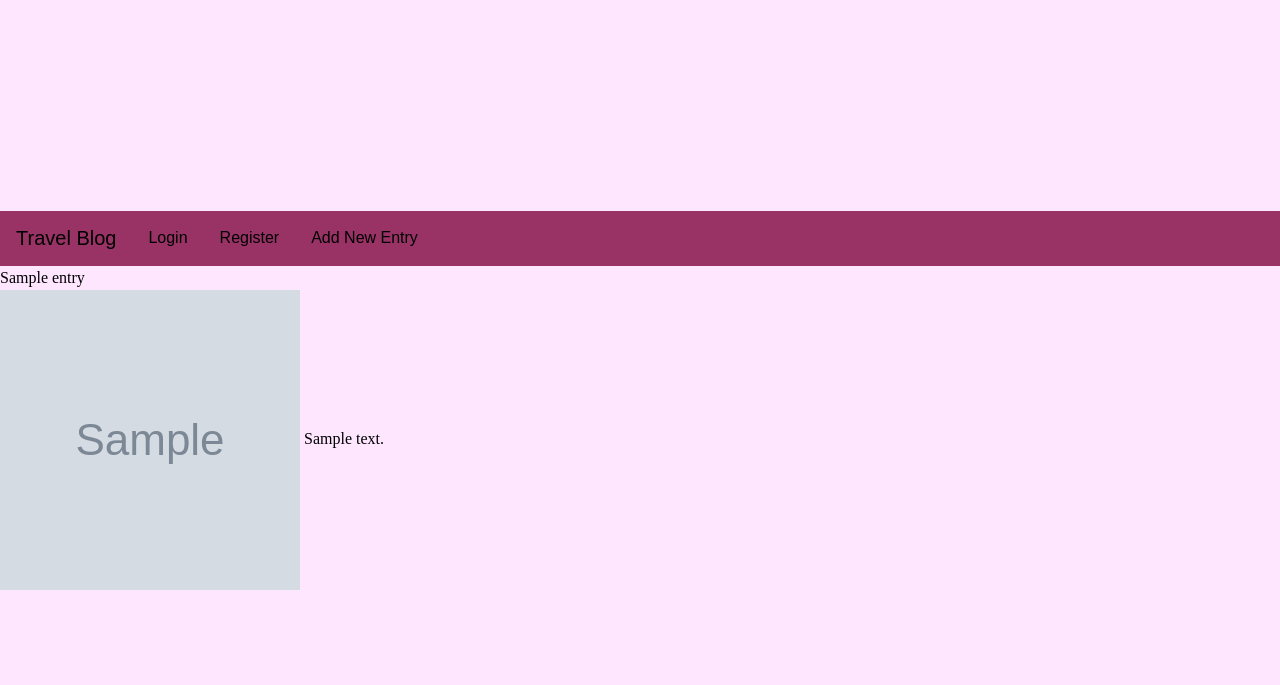
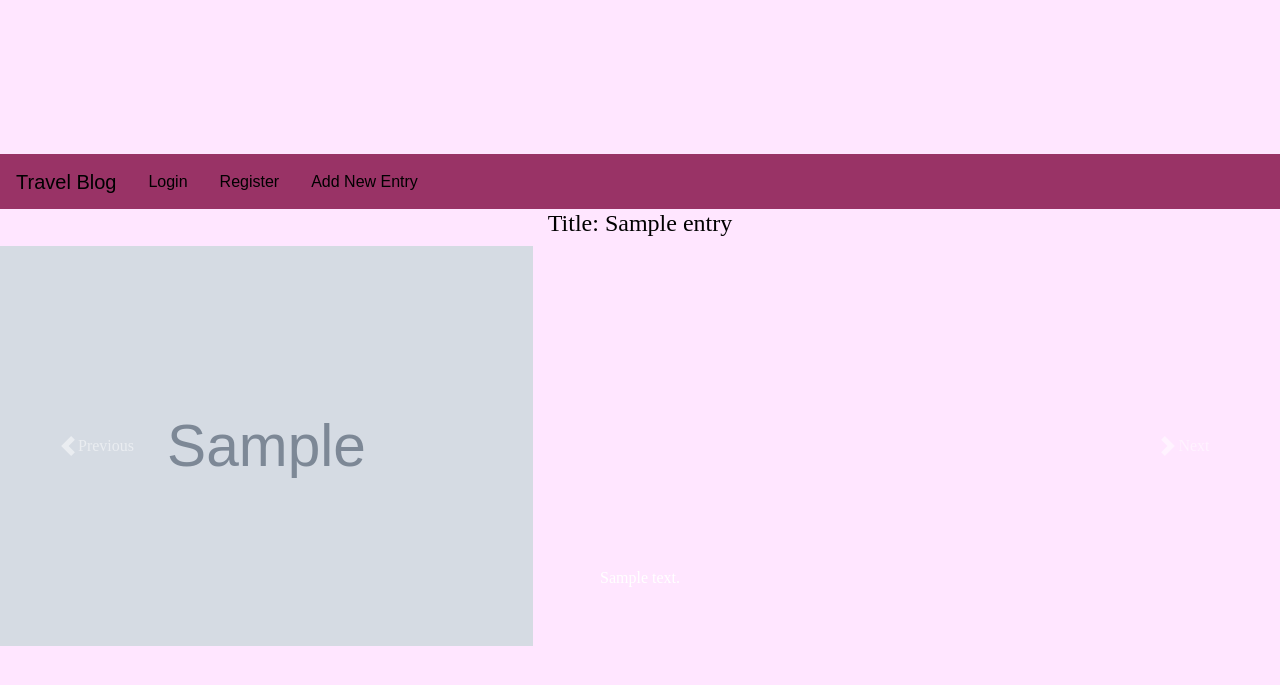
Before and after one commit to FablihaHossain/travel_blog, a Django app: page /viewEntry/1/ in a window 1280 px wide. Shown: the top 685 px of the page. Run offline with Django 3.2, Linux system fonts and the light colour scheme; tables that the repository leaves empty hold one stand-in row (values such as "Sample post"); grey boxes marked "Sample" are stand-in pictures; some libraries are stand-ins or nearby versions.

```diff
--- a/travelBlog/travelEntries/templates/viewEntry.html
+++ b/travelBlog/travelEntries/templates/viewEntry.html
@@ -5,20 +5,34 @@
 </head>
 {% block content %}
 <body class = "body-html body-size">
-	{{entry.title}}
-		{% for x in entry.descriptions %}
-			<br>{{x}}
+	<h4 class = "text-center"> Title: {{entry.title}} </h4>
+	<div id="carouselExampleCaptions" class="carousel slide" data-bs-ride="carousel">
+	  <div class="carousel-inner">
+  	{% for image in images %}
+	  	{% if forloop.first %}
+	    	<div class="carousel-item active" >
+	    {% else %}
+	    	<div class="carousel-item" >
+	    {% endif %}
+
+	      <img src="{{image.image.url}}" class="d-block" alt="..." height="400px">
+	      <div class="carousel-caption d-md-block">
+	        <p>{{image.description}}</p>
+	      </div>
+    </div>
 		{% endfor %}
-		{{entry.description}}
-		<br>
-		{% for image in images %}
-			{% if image.entry.id == entry.id %}
-				<img src="{{image.image.url}}" height="300" width="300">
-				{{image.description}}
-				<br>
-			{% endif %}
-		{% endfor %}
-
+  </div>
+  <a class="carousel-control-prev" href="#carouselExampleCaptions" role="button" data-bs-slide="prev">
+    <span class="carousel-control-prev-icon" aria-hidden="true"></span>
+    <span class="visually-hidden">Previous</span>
+  </a>
+  <a class="carousel-control-next" href="#carouselExampleCaptions" role="button" data-bs-slide="next">
+    <span class="carousel-control-next-icon" aria-hidden="true"></span>
+    <span class="visually-hidden">Next</span>
+  </a>
+</div>
 </body>
 {% endblock content %}
 </html>
+
+<!-- Credit to: https://stackoverflow.com/questions/27219078/bootstrap-carousel-implementation-in-django -->
```
